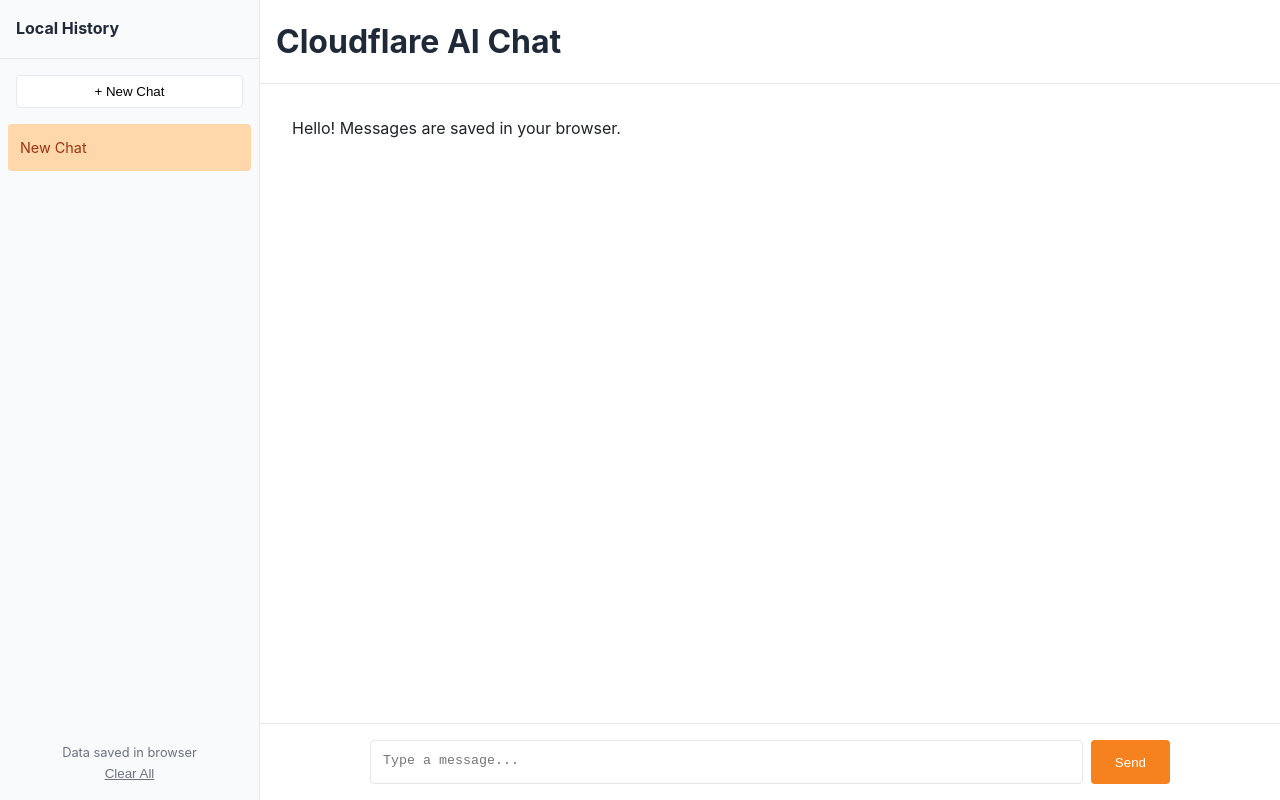
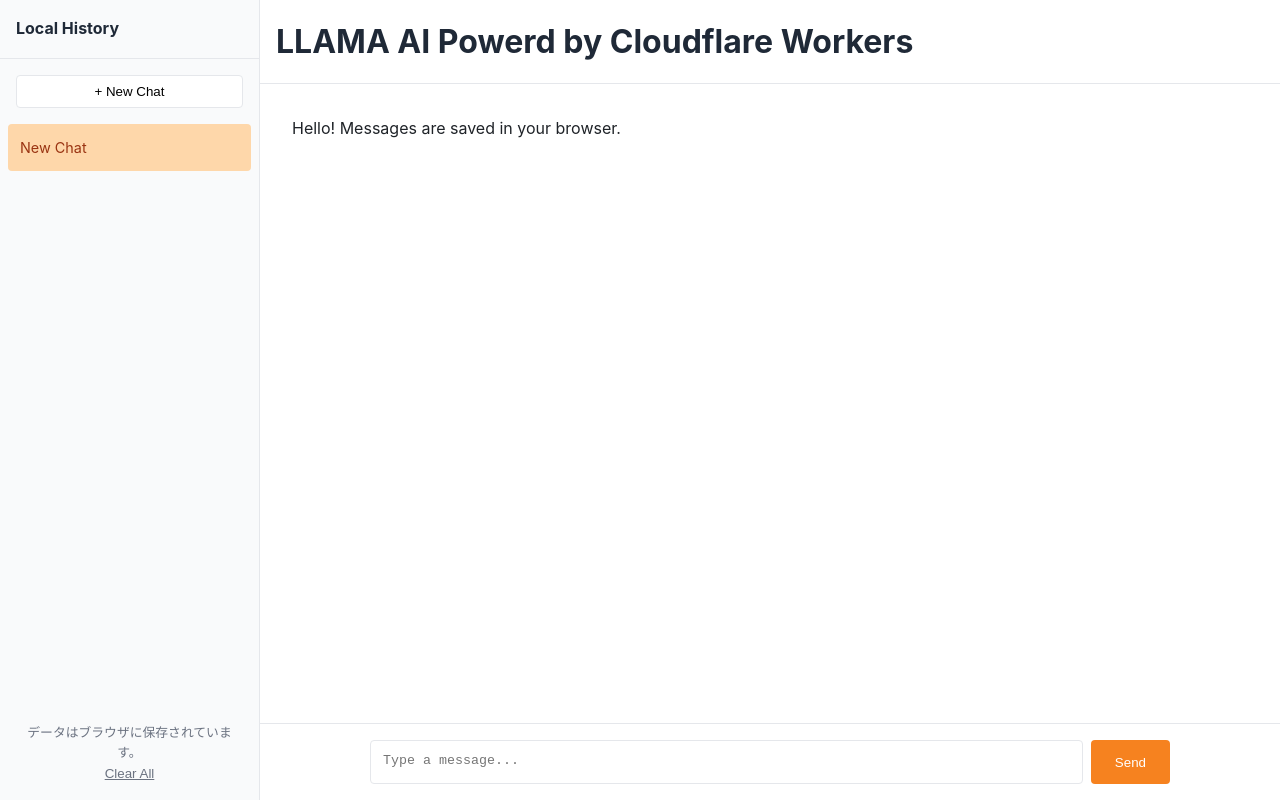
Before and after one commit to uargument3384/llm-chat-app-template, a website: page public/index.html in a window 1280 px wide. Drawn offline with nearby package versions, Linux system fonts and the light colour scheme.

Commit message:
Update index.html

```diff
--- a/public/index.html
+++ b/public/index.html
@@ -3,7 +3,7 @@
 	<head>
 		<meta charset="UTF-8" />
 		<meta name="viewport" content="width=device-width, initial-scale=1.0" />
-		<title>Local LLM Chat</title>
+		<title>LLAMA AI Powerd By Cloudflare Workers</title></title>
 		<link rel="stylesheet" href="https://cdnjs.cloudflare.com/ajax/libs/github-markdown-css/5.2.0/github-markdown-light.min.css" />
 		<link rel="stylesheet" href="https://cdnjs.cloudflare.com/ajax/libs/highlight.js/11.7.0/styles/github.min.css" />
 		<script src="https://cdnjs.cloudflare.com/ajax/libs/marked/4.3.0/marked.min.js"></script>
@@ -170,7 +170,7 @@
 				<button class="new-chat-btn" id="new-chat-btn">+ New Chat</button>
 				<div class="history-list" id="history-list"></div>
 				<div style="padding: 1rem; font-size: 0.8rem; color: var(--text-light); text-align: center;">
-					Data saved in browser
+					データはブラウザに保存されています。
 					<br>
 					<button id="clear-all" style="border:none; background:none; text-decoration:underline; color:inherit; cursor:pointer;">Clear All</button>
 				</div>
@@ -178,7 +178,7 @@
 
 			<main class="main-content">
 				<header>
-					<h1>Cloudflare AI Chat</h1>
+					<h1>LLAMA AI Powerd by Cloudflare Workers</h1>
 				</header>
 
 				<div id="chat-messages" class="chat-messages"></div>
```
